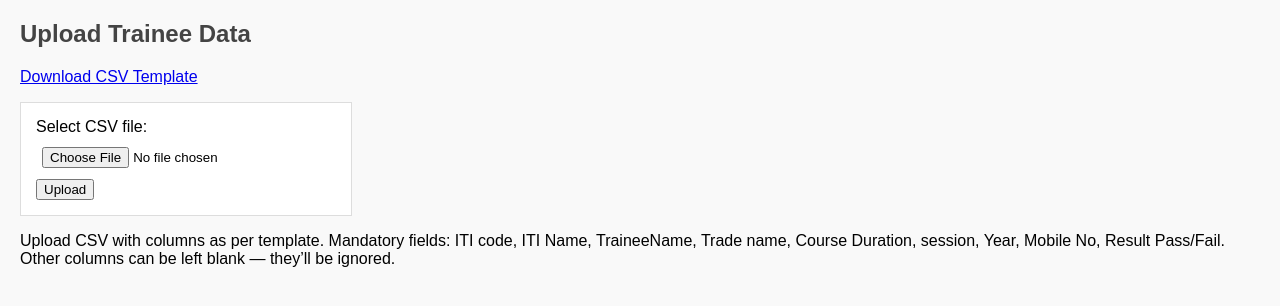
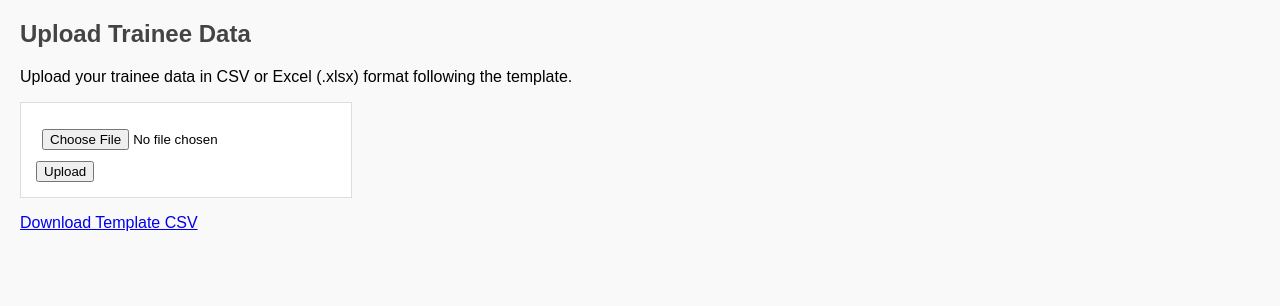
Before and after one commit to anilram4-cyber/iti-gondia-portal, a Flask app: page /upload in a window 1280 px wide. Shown: the part 38-344 px from the top of the page. Run offline with Flask 3, Linux system fonts and the light colour scheme; the visitor is signed in with stand-in values (Sample User, id 1).

Commit message:
Update upload.html

```diff
--- a/templates/upload.html
+++ b/templates/upload.html
@@ -1,20 +1,12 @@
 {% extends "layout.html" %}
 {% block content %}
 <h2>Upload Trainee Data</h2>
-
-<p>
-  <a href="{{ url_for('download_template') }}">Download CSV Template</a>
-</p>
+<p>Upload your trainee data in CSV or Excel (.xlsx) format following the template.</p>
 
 <form method="post" enctype="multipart/form-data">
-  <label>Select CSV file:</label>
-  <input type="file" name="file" accept=".csv" required>
+  <input type="file" name="file" required>
   <button type="submit">Upload</button>
 </form>
 
-<p>Upload CSV with columns as per template.
-Mandatory fields: ITI code, ITI Name, TraineeName, Trade name,
-Course Duration, session, Year, Mobile No, Result Pass/Fail.
-Other columns can be left blank — they’ll be ignored.</p>
-
+<p><a href="{{ url_for('static', filename='iti_template.csv') }}">Download Template CSV</a></p>
 {% endblock %}
```
